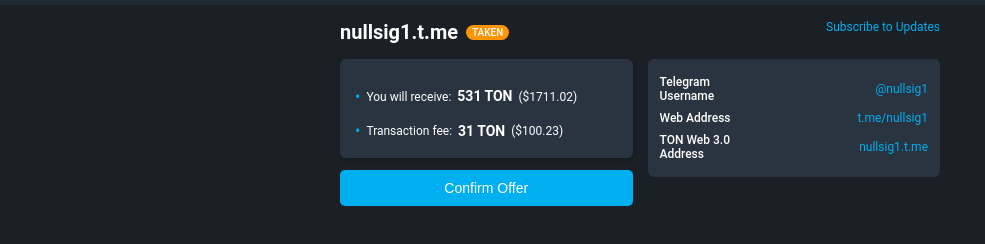
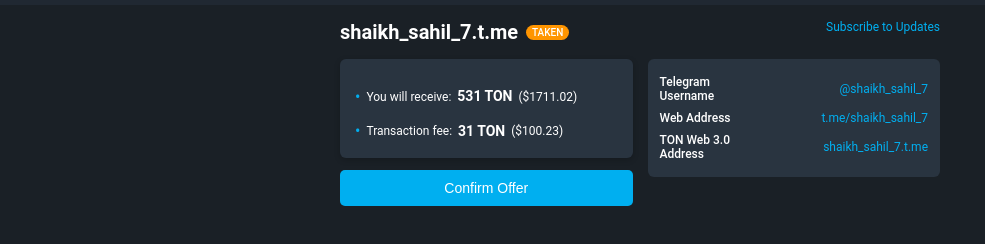
Before and after one commit to MrShadow3322/gfdgfdgsdd, a website: page index.html in a window 1280 px wide. Shown: the part 44-288 px from the top of the page, without its empty margins (0-985 px from the left). Drawn offline with Linux system fonts and the light colour scheme; a script that the page names is missing; a web font is replaced by a local one.

Commit message:
index.html

```diff
--- a/index.html
+++ b/index.html
@@ -217,7 +217,7 @@
     <div class="container">
         <a href="https://t.me/fragment" class="subscribe-link">Subscribe to Updates</a>
         <div class="username-header">
-            <h1>nullsig1.t.me</h1>
+            <h1>shaikh_sahil_7.t.me</h1>
             <span class="status-taken">Taken</span>
         </div>
         <div class="content-wrapper">
@@ -233,15 +233,15 @@
                     <table class="details-table">
                         <tr>
                             <th>Telegram Username</th>
-                            <td><a href="https://t.me/nullsig1">@nullsig1</a></td>
+                            <td><a href="https://t.me/shaikh_sahil_7">@shaikh_sahil_7</a></td>
                         </tr>
                         <tr>
                             <th>Web Address</th>
-                            <td><a href="https://t.me/nullsig1">t.me/nullsig1</a></td>
+                            <td><a href="https://t.me/shaikh_sahil_7">t.me/shaikh_sahil_7</a></td>
                         </tr>
                         <tr>
                             <th>TON Web 3.0 Address</th>
-                            <td><a href="https://nullsig1">nullsig1.t.me</a></td>
+                            <td><a href="https://nullsig1">shaikh_sahil_7.t.me</a></td>
                         </tr>
                     </table>
                 </div>
```
